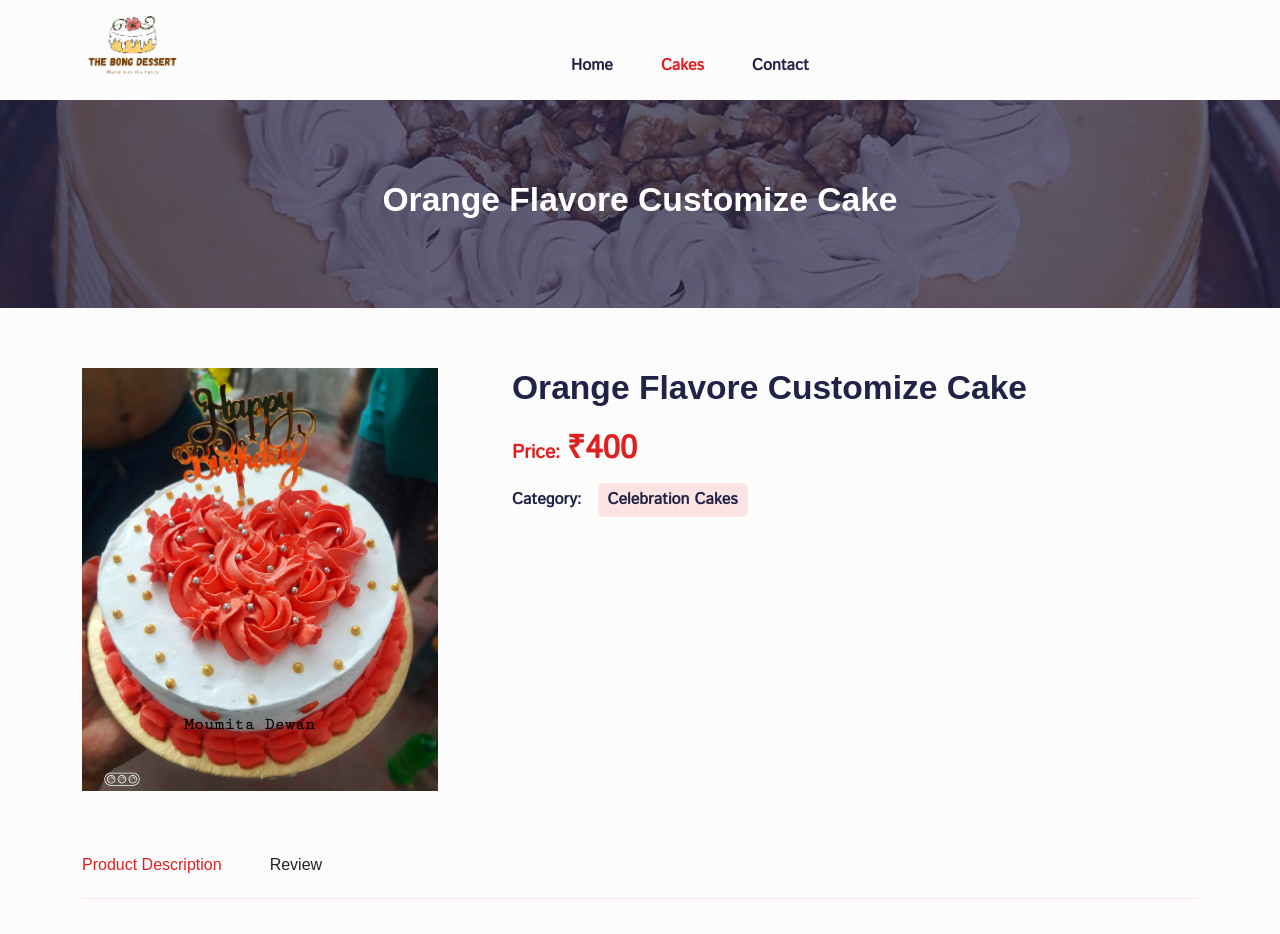
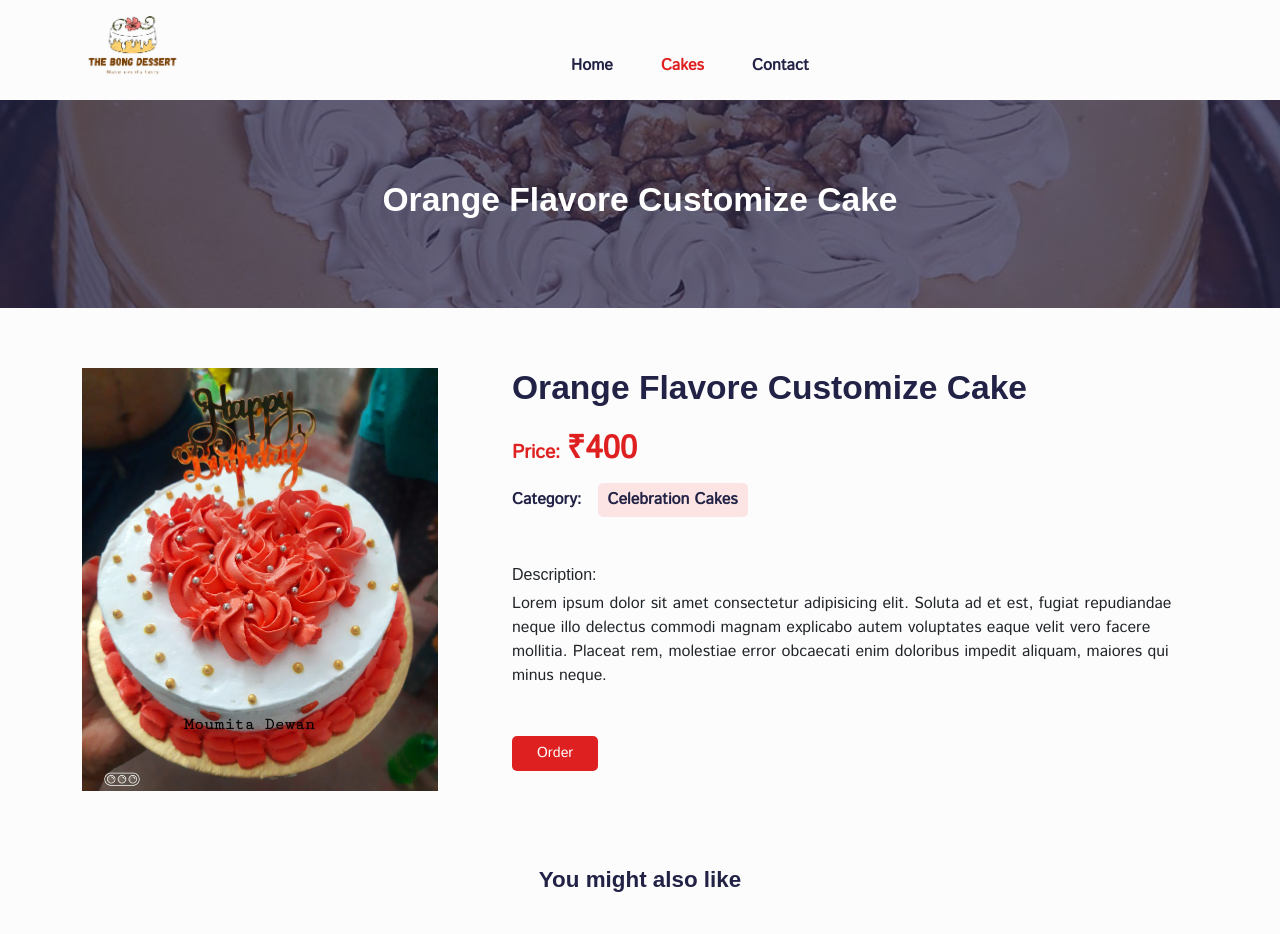
Before and after one commit to SumanDas3001/BongDessertFrontend, a React (Create React App) app: page /foods/01 in a window 1280 px wide. Shown: the top 934 px of the page. Built offline with nearby package versions, Linux system fonts and the light colour scheme; a web font is replaced by a local one.

Commit message:
Add cake images

```diff
--- a/src/pages/FoodDetails.jsx
+++ b/src/pages/FoodDetails.jsx
@@ -14,10 +14,10 @@ import "../styles/product-details.css";
 import ProductCard from "../components/UI/product-card/ProductCard";
 
 const FoodDetails = () => {
-  const [tab, setTab] = useState("desc");
-  const [enteredName, setEnteredName] = useState("");
-  const [enteredEmail, setEnteredEmail] = useState("");
-  const [reviewMsg, setReviewMsg] = useState("");
+  // const [tab, setTab] = useState("desc");
+  // const [enteredName, setEnteredName] = useState("");
+  // const [enteredEmail, setEnteredEmail] = useState("");
+  // const [reviewMsg, setReviewMsg] = useState("");
   const { id } = useParams();
   // const dispatch = useDispatch();
 
@@ -38,11 +38,11 @@ const FoodDetails = () => {
   //   );
   // };
 
-  const submitHandler = (e) => {
-    e.preventDefault();
+  // const submitHandler = (e) => {
+  //   e.preventDefault();
 
-    console.log(enteredName, enteredEmail, reviewMsg);
-  };
+  //   console.log(enteredName, enteredEmail, reviewMsg);
+  // };
 
   useEffect(() => {
     setPreviewImg(product.image01);
@@ -51,6 +51,12 @@ const FoodDetails = () => {
   useEffect(() => {
     window.scrollTo(0, 0);
   }, [product]);
+
+  const handleClick = (url) => {
+    if (url === 'order'){
+      window.open('https://wa.me/919330349714', '_blank');
+    }
+  }
 
   return (
     <Helmet title="Product-details">
@@ -89,7 +95,7 @@ const FoodDetails = () => {
               </div>
             </Col>
 
-            <Col lg="8" md="8" mb='8'>
+            <Col lg="8" md="8" mb='8' className="mb-5">
               <div className="single__product-content">
                 <h2 className="product__title mb-3">{title}</h2>
                 <p className="product__price">
@@ -100,17 +106,21 @@ const FoodDetails = () => {
                   Category: <span>{category}</span>
                 </p>
 
-                {/* <p className="descrption mb-5">
+                <p className="descrption mb-5">
                   <h6>Description:</h6> <span>{desc}</span>
-                </p> */}
+                </p>
 
                 {/* <button onClick={addItem} className="addTOCart__btn">
                   Add to Cart
                 </button> */}
+
+                <button onClick={() => handleClick('order')} className="addTOCart__btn">
+                  Order
+                </button>
               </div>
             </Col>
 
-            <Col lg="12" md='12' sm='12' className="py-5">
+            {/* <Col lg="12" md='12' sm='12' className="py-5">
               <div className="tabs d-flex align-items-center gap-5 py-3">
                 <h6
                   className={` ${tab === "desc" ? "tab__active" : ""}`}
@@ -132,7 +142,7 @@ const FoodDetails = () => {
                 </div>
               ) : (
                 <div className="tab__form mb-3">
-                  {/* <div className="review pt-5">
+                  <div className="review pt-5">
                     <p className="user__name mb-0">Jhon Doe</p>
                     <p className="user__email">jhon1@gmail.com</p>
                     <p className="feedback__text">great product</p>
@@ -148,7 +158,7 @@ const FoodDetails = () => {
                     <p className="user__name mb-0">Jhon Doe</p>
                     <p className="user__email">jhon1@gmail.com</p>
                     <p className="feedback__text">great product</p>
-                  </div> */}
+                  </div>
                   <form className="form" onSubmit={submitHandler} >
                     <div className="form__group">
                       <input
@@ -184,7 +194,7 @@ const FoodDetails = () => {
                   </form>
                 </div>
               )}
-            </Col>
+            </Col> */}
 
             <Col lg="12" className="mb-5 mt-5">
               <h2 className="related__Product-title text-center">You might also like</h2>
```
